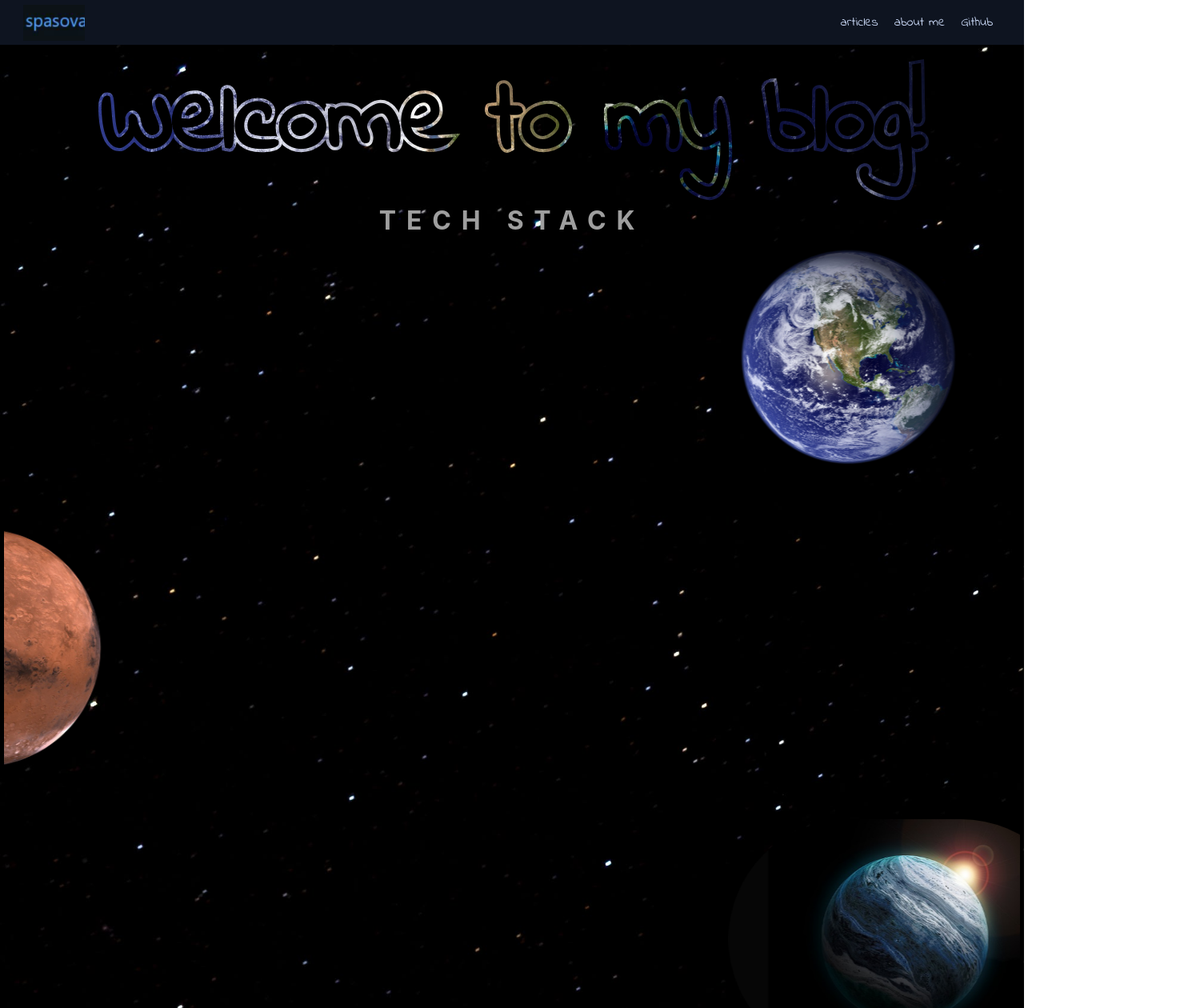
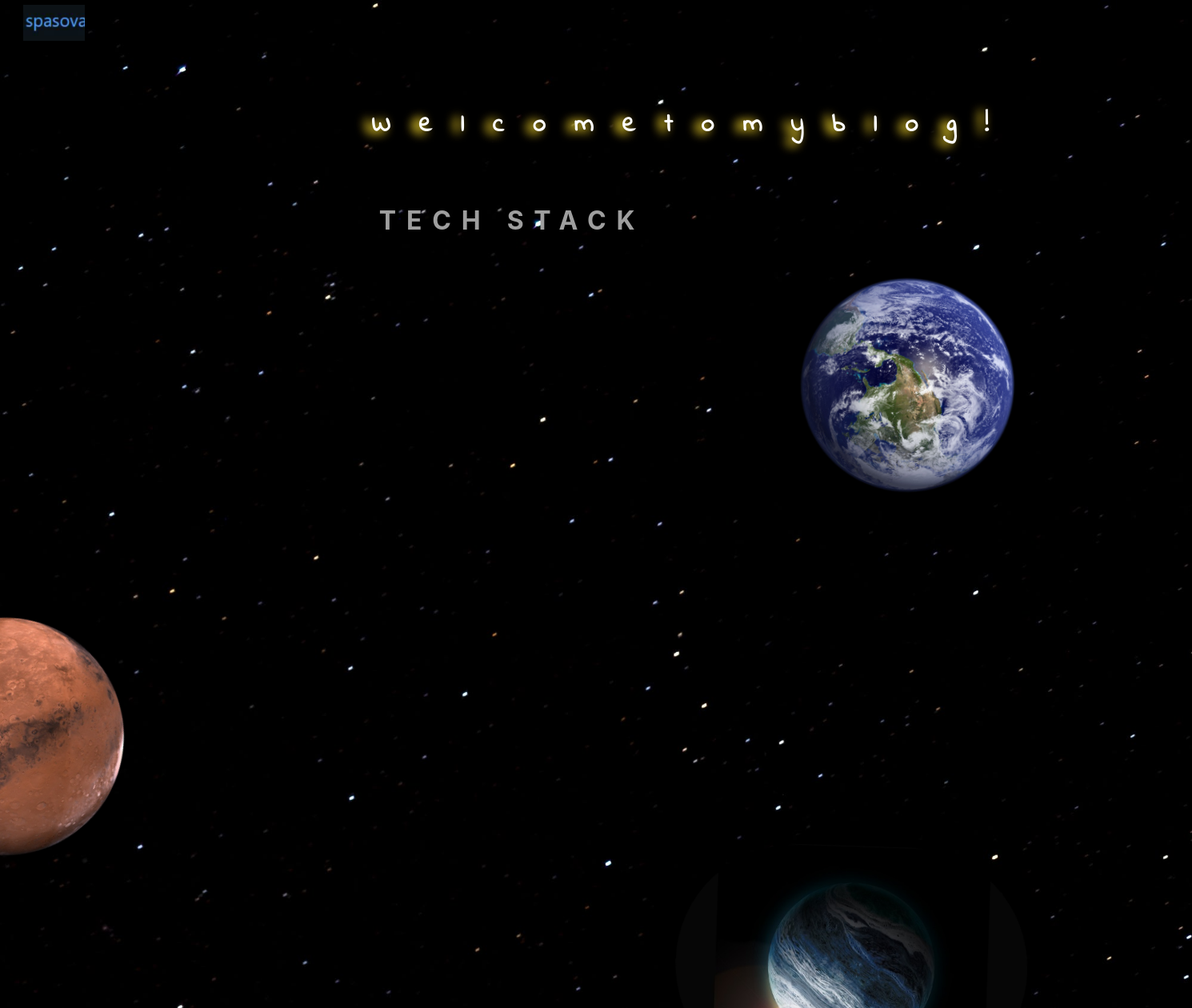
Before and after one commit to spasovags/plane, a Next.js app: page / in a window 1280 px wide. Shown: the top 1260 px of the page at 80% size, 1490 px wide, since content can reach past the window. Built offline with nearby package versions, Linux system fonts and the light colour scheme; grey boxes are pictures that could not be loaded.

Commit message:
anim added

```diff
--- a/components/Header.js
+++ b/components/Header.js
@@ -3,7 +3,7 @@ import styles from '../styles/Header.module.css'
 
 const Header = () => {
   return (
-    <h1 className={`${styles["header-container"]}`}>Welcome to my blog!</h1>
+    <h1 className={`${styles["header-container"]}`}>W   e   l   c   o   m   e   t   o   m   y   b   l   o   g   !</h1>
   )
 }
 
--- a/styles/Header.module.css
+++ b/styles/Header.module.css
@@ -1,25 +1,24 @@
 .header-container{
     font-family: 'Indie Flower', cursive;
-    color: black;
+    color: white;
     padding: 0px;
     text-align: center;
-    background-image: url("/images/2.jpg"); /* The image used */
-    background-color: var(--brand); /* Used if the image is unavailable */
     height: 200px;
-    background-position: center; /* Center the image */
-    background-repeat: no-repeat; /* Do not repeat the image */
-    background-size:cover; /* Resize the background image to cover the entire container */
     display: flex;
     align-items: center;
     justify-content: center;
     margin: 0;
-    white-space: nowrap;
-    animation: headerAnim 8s infinite alternate;
-    -webkit-background-clip: text;
-    -webkit-text-stroke: 8px transparent;
-    overflow: hidden;
+    white-space: pre;
+    animation: headerAnim 18s infinite alternate;
+    text-shadow: -7px 2px 13px rgb(224, 249, 63),
+    -7px 2px 13px rgb(253, 152, 11);
 }
 @keyframes headerAnim {
-    from {font-size: 0.1rem;}
-    to {font-size: 8rem;}
+    from {
+        transform: translateX(-100%);
+       }
+
+       to {
+         transform: translateX(100%);
+       }
 }
--- a/styles/TechStack.module.css
+++ b/styles/TechStack.module.css
@@ -1,5 +1,4 @@
 .techstack-container{
-    overflow: hidden;
     display: flex;
     flex-direction: column;
     margin: 0 0px;
--- a/styles/Technology.module.css
+++ b/styles/Technology.module.css
@@ -7,6 +7,7 @@
     flex-direction: column;
     align-items: center;
     justify-content: space-between;
+
 }
 
 .text-card {
@@ -47,16 +48,18 @@
   opacity: 1;
   transform: translateX(-100%);
   animation-name: slideLeft;
-  animation-duration: 8s;
+  animation-timing-function: linear;
+  animation-duration: 12s;
   animation-iteration-count: infinite;
 }
+
 @keyframes slideLeft{
   from {
-    transform: translateX(-100%);
+   transform: translateX(-100%) rotate(0deg);
   }
 
   to {
-    transform: translateX(100%);
+    transform: translateX(200%) rotate(360deg);
   }
 }
 .rightAnim{
@@ -68,11 +71,11 @@
 }
 @keyframes slideRight{
   from {
-    transform: translateX(100%);
+    transform: translateX(100%) rotate(0deg);
   }
 
   to {
-    transform: translateX(-100%);
+    transform: translateX(-100%) rotate(360deg);
   }
 }
 /*media queries*/
--- a/styles/globals.css
+++ b/styles/globals.css
@@ -17,59 +17,6 @@ a {
 
 html {
   box-sizing: border-box;
-  color: var(--text1);
-
-  --brand-hue: 220;
-  --brand-saturation: 38%;
-  --brand-lightness: 9%;
-
-  /* light */
-  --brand-light: hsl(var(--brand-hue), var(--brand-saturation), var(--brand-lightness));
-  --text1-light: hsl(var(--brand-hue), var(--brand-saturation), 10%);
-  --text2-light: hsl(var(--brand-hue), 88%, 90%);
-  --text3-light: hsl(var(--brand-hue), 18%, 9%);
-  --text-footer-light: hsl(var(--brand-hue), 18%, 9%);
-  --surface1-light: hsl(var(--brand-hue) 99% 92%);
-  --footer-light: hsl(var(--brand-hue) 99% 12%);
-  --surface2-light: hsl(var(--brand-hue) 20% 70%);
-
-  /* dark */
-  --brand-dark: hsl(
-    var(--brand-hue)
-    calc(var(--brand-saturation) / 2)
-    calc(var(--brand-lightness) / 1.5)
-  );
-  --text1-dark: hsl(var(--brand-hue) 15% 10%);
-  --text2-dark: hsl(var(--brand-hue) 90% 80%);
-  --text3-dark: hsl(var(--brand-hue) 18% 3%);
-  --text-footer-dark: hsl(var(--brand-hue) 83% 89%);
-  --surface1-dark: hsl(var(--brand-hue) 98% 87%);
-  --footer-dark: hsl(var(--brand-hue) 38% 7%);
-  --surface2-dark: hsl(var(--brand-hue) 10% 80%);
-
-   /* dim */
-   --brand-dim: hsl(
-    var(--brand-hue)
-    calc(var(--brand-saturation) / 1.25)
-    calc(var(--brand-lightness) / 1.25)
-  );
-  --text1-dim: hsl(var(--brand-hue) 15% 75%);
-  --text2-dim: hsl(var(--brand-hue) 10% 61%);
-  --surface1-dim: hsl(var(--brand-hue) 10% 20%);
-  --surface2-dim: hsl(var(--brand-hue) 10% 25%);
-}
-:root {
-  color-scheme: light;
-
-  /* set defaults */
-  --brand: var(--brand-light);
-  --text1: var(--text1-light);
-  --text2: var(--text2-light);
-  --text3: var(--text3-light);
-  --text-footer: var(--text-footer-light);
-  --surface1: var(--surface1-light);
-  --footer: var(--footer-light);
-  --surface2: var(--surface2-light);
 }
 
 img{
@@ -77,49 +24,3 @@ img{
 }
 
 /*queries*/
-@media (prefers-color-scheme: dark) {
-  :root {
-    color-scheme: dark;
-
-    --brand: var(--brand-dark);
-    --text1: var(--text1-dark);
-    --text2: var(--text2-dark);
-    --text3: var(--text3-dark);
-    --text-footer: var(--text-footer-dark);
-    --surface1: var(--surface1-dark);
-    --footer: var(--footer-dark);
-    --surface2: var(--surface2-dark);
-  }
-}
-
-[color-scheme="light"] {
-  color-scheme: light;
-
-  --brand: var(--brand-light);
-  --text1: var(--text1-light);
-  --text2: var(--text2-light);
-  --surface1: var(--surface1-light);
-  --surface2: var(--surface2-light);
-}
-
-[color-scheme="dark"] {
-  color-scheme: dark;
-
-  --brand: var(--brand-dark);
-  --text1: var(--text1-dark);
-  --text2: var(--text2-dark);
-  --surface1: var(--surface1-dark);
-  --surface2: var(--surface2-dark);
-}
-
-[color-scheme="dim"] {
-  color-scheme: dark;
-
-  --brand: var(--brand-dim);
-  --text1: var(--text1-dim);
-  --text2: var(--text2-dim);
-  --surface1: var(--surface1-dim);
-  --surface2: var(--surface2-dim);
-  --surface3: var(--surface3-dim);
-  --surface4: var(--surface4-dim);
-  }
```
